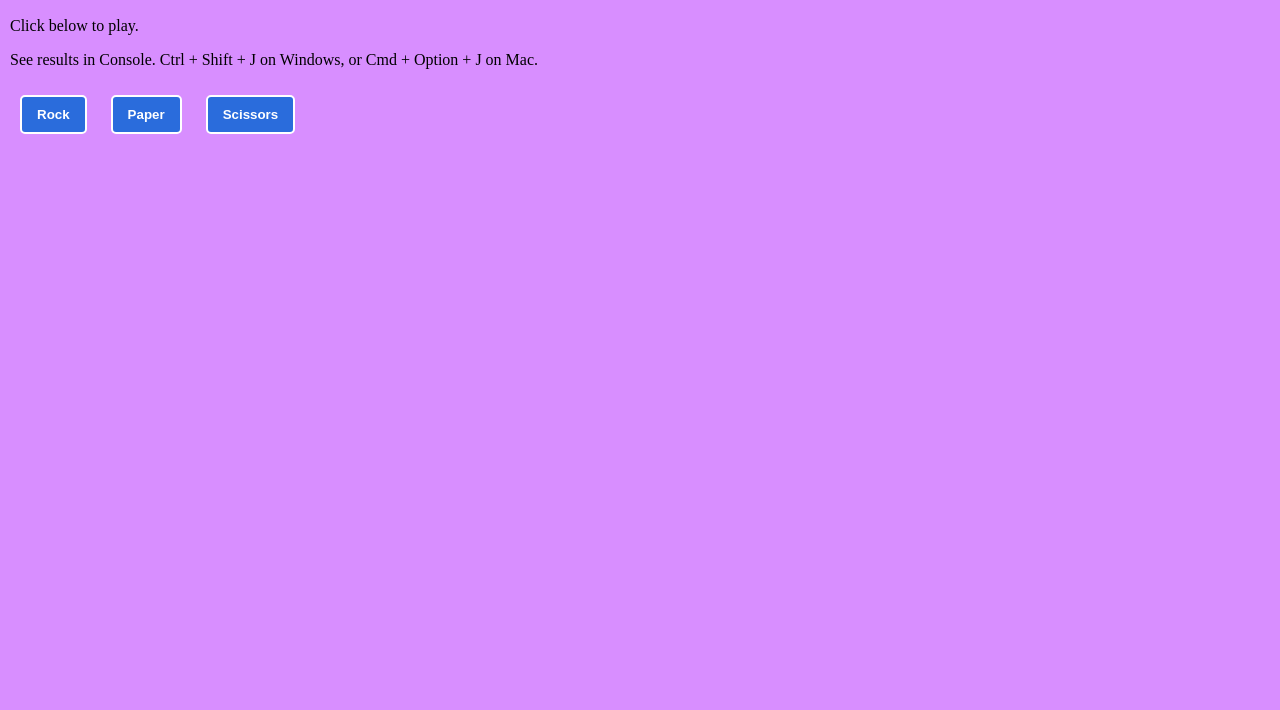
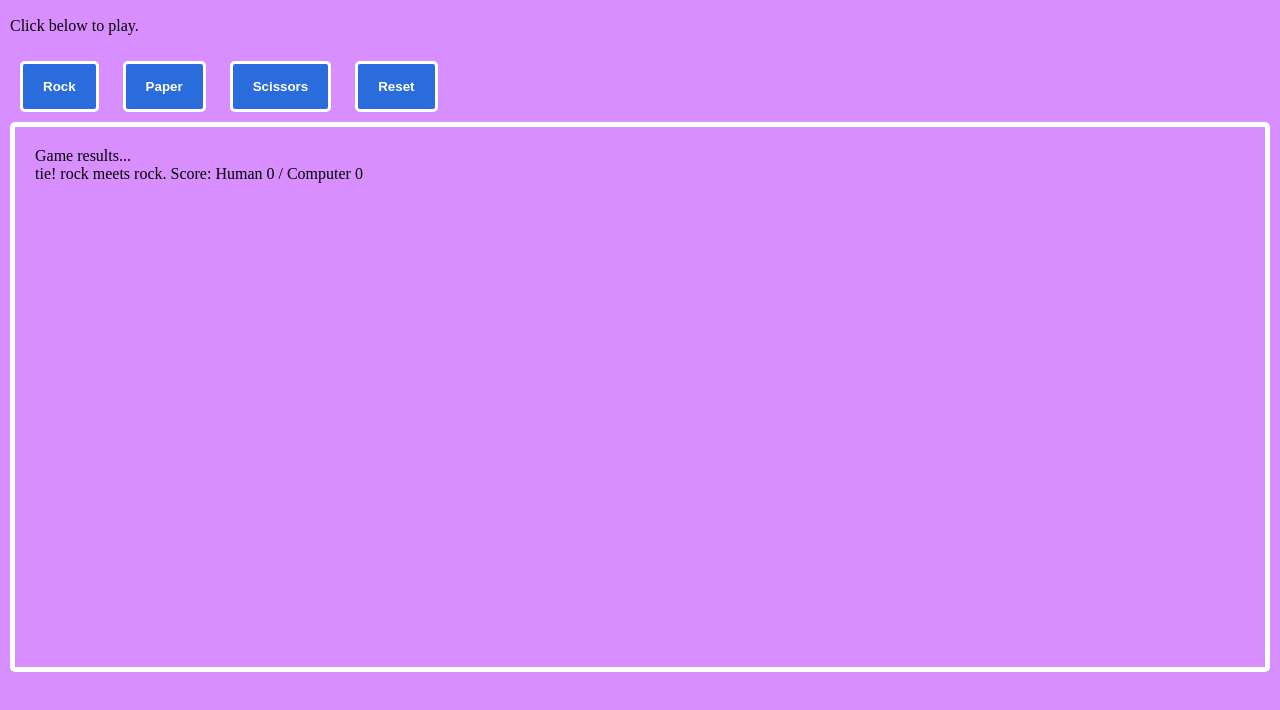
Before and after one commit to kalvintn/odin-rps, a plain HTML site: page index.html in a window 1280 px wide. Both pictures are taken after a click on the button "Rock". Shown: the part 50-760 px from the top of the page. Drawn offline with Linux system fonts and the light colour scheme.

Commit message:
Add button functionality for gameplay.

```diff
--- a/index.html
+++ b/index.html
@@ -5,7 +5,7 @@
     <meta name="viewport" content="width=device-width, initial-scale=1.0">
     <link rel="icon" type="image/png" href="./favicon.png">
     <title>Rock, Paper, Scissors</title>
-    <script type="module" src="./index.js"></script>
+    <script src="./index.js" defer></script>
     <style>
         body {
             background-color: #d88eff;
@@ -16,19 +16,30 @@
             color: white;
             font-weight: bold;
             background-color: #2a6cdc;
-            padding: 10px 15px;
-            border: 2px solid white;
+            padding: 15px 20px;
+            border: 3px solid white;
             border-radius: 5px;
             margin: 10px;
+        }
+        .result {
+            min-height: 500px;
+            padding: 20px;
+            border: 5px solid white;
+            border-radius: 5px;
         }
     </style>
 </head>
 <body>
     <h2>Rock, Paper, Scissors!</h2>
     <p>Click below to play.</p>
-    <p>See results in Console. Ctrl + Shift + J on Windows, or Cmd + Option + J on Mac.</p>
     <button onclick="playRound('rock')">Rock</button>
     <button onclick="playRound('paper')">Paper</button>
     <button onclick="playRound('scissors')">Scissors</button>
+    <button>Reset</button>
+
+    <!-- Display results of rps games. -->
+    <div class="result">
+        Game results...<br>
+    </div>
 </body>
 </html>
--- a/index.js
+++ b/index.js
@@ -3,9 +3,10 @@
 // Game Variables
 let humanScore = 0;
 let computerScore = 0;
+let humanSelection = "";
 
+let resultBox = document.querySelector(".result");
 
-//playGame(5);
 
 
 
@@ -32,7 +33,7 @@ function getComputerChoice(){
 function getHumanChoice(humanChoice){
     // standardize output
     humanChoice = humanChoice.toLowerCase();
-    return humanChoice;
+    humanSelection =  humanChoice;
 }
 
 
@@ -40,23 +41,25 @@ function getHumanChoice(humanChoice){
 
 
 /* Play Round : Compare human & computer results, dole points. */
-function playRound(humanChoice, computerChoice){
+function playRound(humanChoice){
+    let computerChoice = getComputerChoice();
     // Case such that a tie occurs
     if(humanChoice === computerChoice){
-        console.log(`tie! ${humanChoice} meets ${computerChoice}.`);
+        resultBox.innerHTML += `tie! ${humanChoice} meets ${computerChoice}.&#9;`;
+        console.log(resultBox);
     }
     // case such that player wins
     else if(humanChoice == "rock" && computerChoice == "scissors" ||
             humanChoice == "scissors" && computerChoice == "paper" ||
             humanChoice == "paper" && computerChoice == "rock")
-    {   console.log(`You win! ${humanChoice} beats ${computerChoice}.`);
+    {   resultBox.innerHTML += `You win! ${humanChoice} beats ${computerChoice}.&#9;`;
         humanScore++;
     }
     // case such that computer wins
      else if(computerChoice == "rock" && humanChoice == "scissors" ||
             computerChoice == "scissors" && humanChoice == "paper" ||
             computerChoice == "paper" && humanChoice == "rock")
-    {   console.log(`Computer wins! ${computerChoice} beats ${humanChoice}.`);
+    {   resultBox.innerHTML += `Computer wins! ${computerChoice} beats ${humanChoice}. &#9;`;
         computerScore++;
     }
 
@@ -67,26 +70,29 @@ function playRound(humanChoice, computerChoice){
 
 
 
-
+/*
 function playGame(numRounds){
     let humanSelection, computerSelection;
 
     for(let i = 0; i < numRounds; i++){
         // Need to reprompt for every round
-        humanSelection = getHumanChoice();
         computerSelection = getComputerChoice();
         playRound(humanSelection, computerSelection);
     }
 
     console.log("Game over! Tabulating final score. . .");
     printScore();
-}
+} */
 
 
 
 
 
-/* Helper function : print score */
+/* Write score to DOM */
 function printScore(){
-    console.log(`Score: Human ${humanScore} / Computer ${computerScore}`);
+    resultBox.innerHTML += `Score: Human ${humanScore} / Computer ${computerScore}<br>`;
 }
+
+
+// click option -> start game, if game is not already in progress
+// click option, run next round
```
